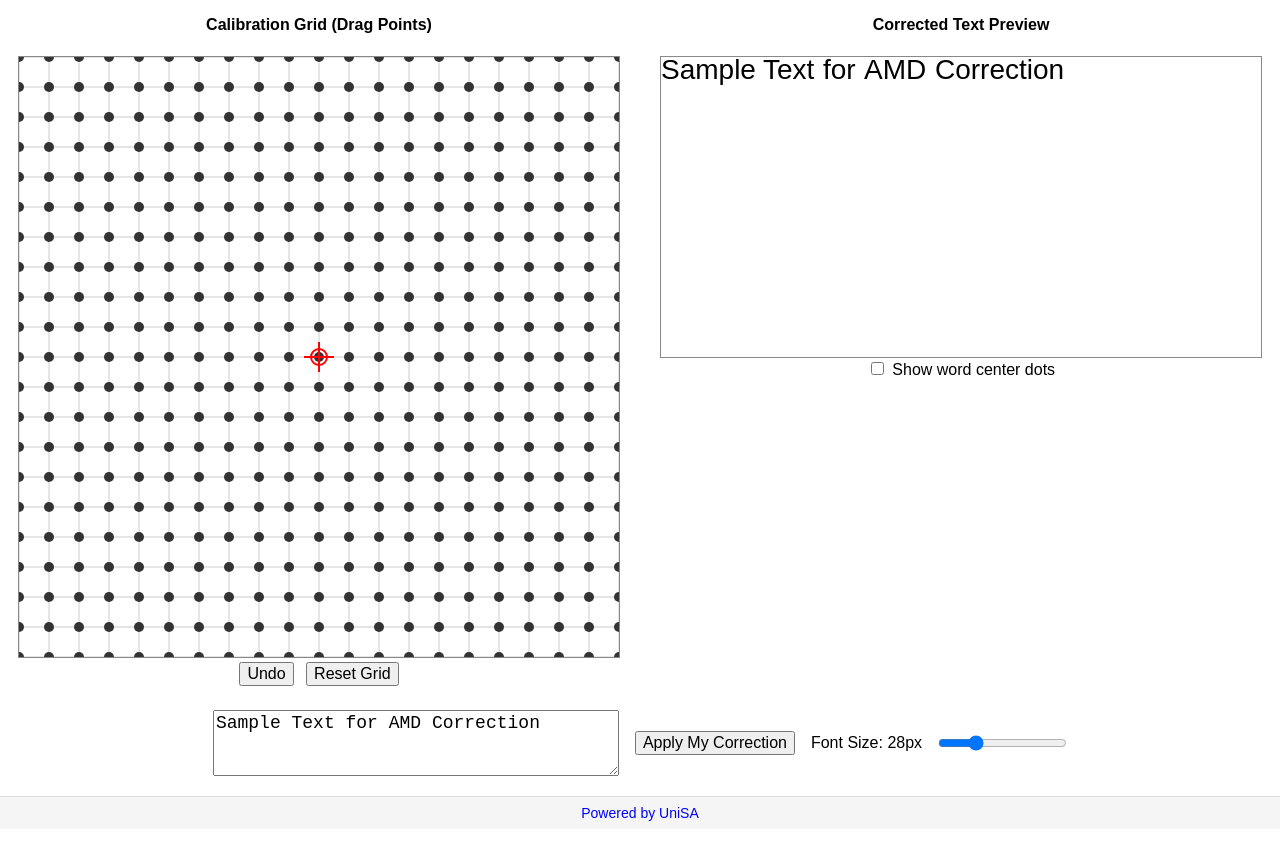
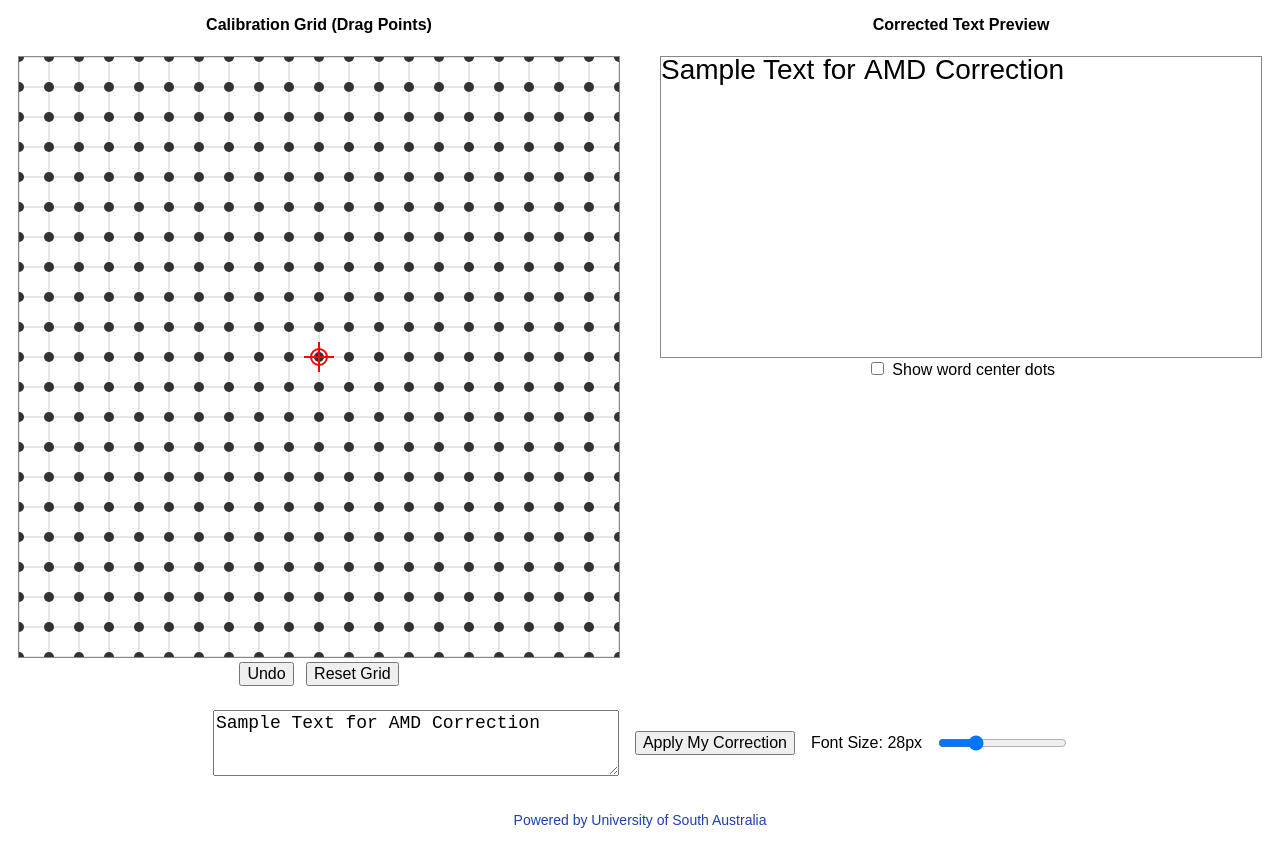
Before and after one commit to AMDfocus/macular-vision-corrector, a plain HTML site: page index.html in a window 1280 px wide. Shown: the part 74-918 px from the top of the page. Drawn offline with Linux system fonts and the light colour scheme.

Commit message:
Update index.html

```diff
--- a/index.html
+++ b/index.html
@@ -49,11 +49,9 @@
       margin-top: auto;
       width: 100%;
       text-align: center;
-      padding: 8px 0;
+      padding: 16px 0;
       font-size: 14px;
-      color: blue;
-      background-color: #f5f5f5;
-      border-top: 1px solid #ddd;
+      color: #1E40AF;
     }
   </style>
 </head>
@@ -262,7 +260,7 @@
   </script>
 
   <div class="footer">
-    Powered by UniSA
+    Powered by University of South Australia
   </div>
 </body>
 </html>
```
